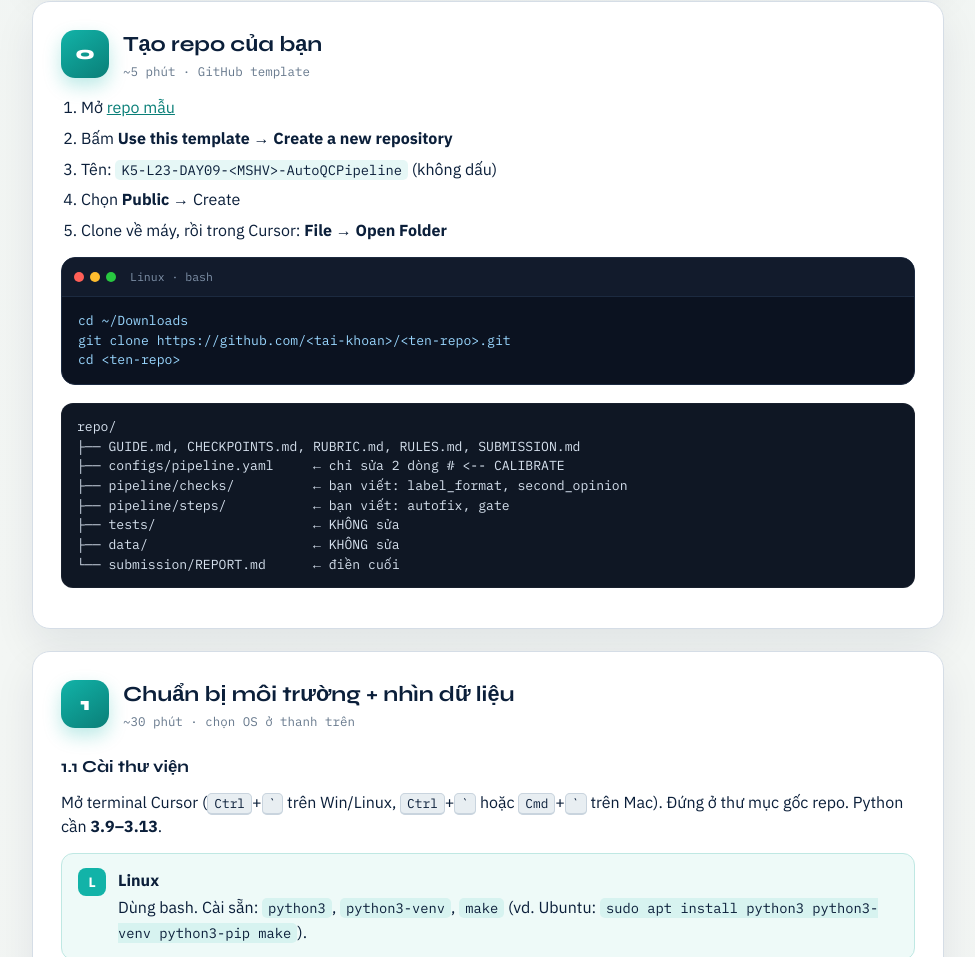
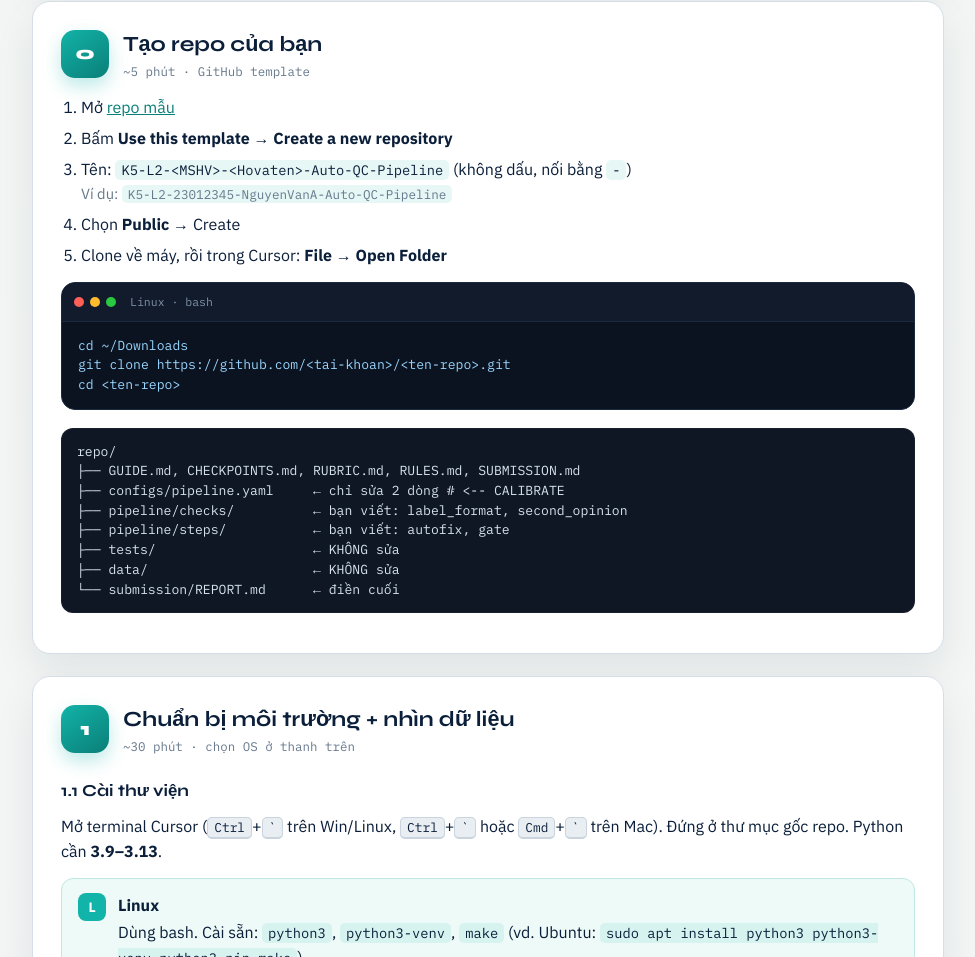
Before and after one commit to wuongg/day09-autoqc-huong-dan, a plain HTML site: page index.html in a window 1280 px wide. Shown: the part 1964-2921 px from the top of the page, without its empty margins (276-1251 px from the left). Drawn offline with Linux system fonts and the light colour scheme.

Commit message:
Update repo naming to K5-L2-MSHV-Hovaten-Auto-QC-Pipeline

```diff
--- a/index.html
+++ b/index.html
@@ -638,7 +638,7 @@
         <ol>
           <li>Mở <a href="https://github.com/VinUni-AI20k/K5-L23-Day09-AutoQC-Pipeline-Lab" target="_blank" rel="noopener">repo mẫu</a></li>
           <li>Bấm <strong>Use this template</strong> → <strong>Create a new repository</strong></li>
-          <li>Tên: <code>K5-L23-DAY09-&lt;MSHV&gt;-AutoQCPipeline</code> (không dấu)</li>
+          <li>Tên: <code>K5-L2-&lt;MSHV&gt;-&lt;Hovaten&gt;-Auto-QC-Pipeline</code> (không dấu, nối bằng <code>-</code>)<br /><span style="color:#66788c;font-size:0.92em">Ví dụ: <code>K5-L2-23012345-NguyenVanA-Auto-QC-Pipeline</code></span></li>
           <li>Chọn <strong>Public</strong> → Create</li>
           <li>Clone về máy, rồi trong Cursor: <strong>File → Open Folder</strong></li>
         </ol>
```
